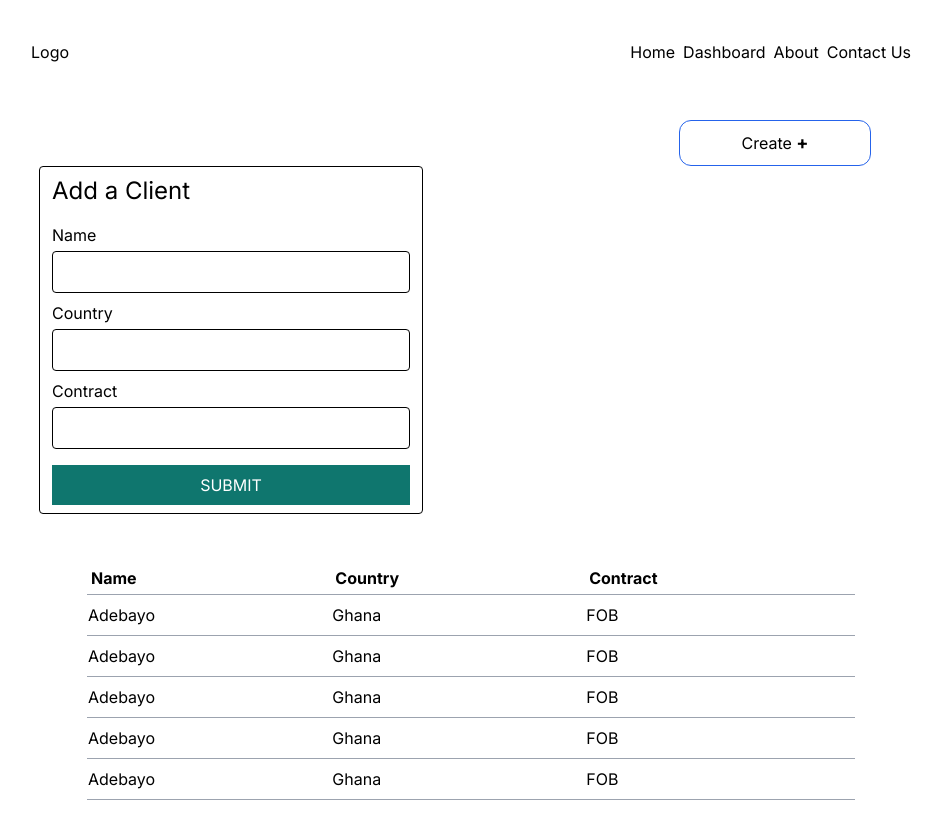
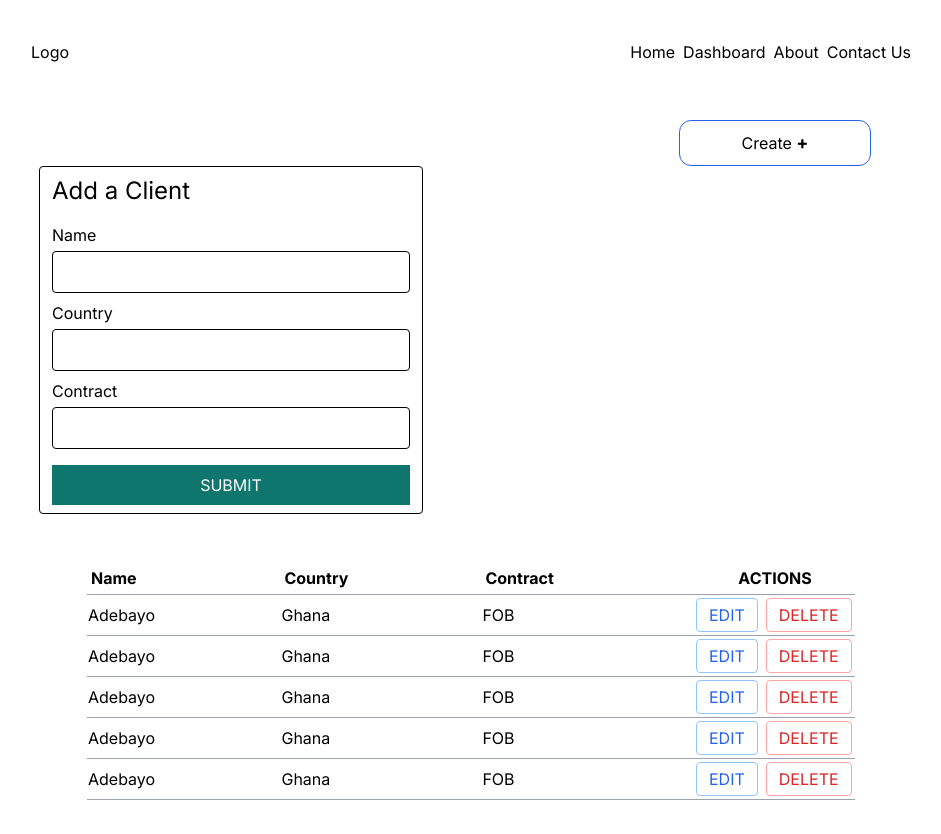
Before and after one commit to billykagwe/lisama, a Next.js app: page /client in a window 1280 px wide. Shown: the top 834 px of the page, without its empty margins (169-1110 px from the left). Built offline with nearby package versions, Linux system fonts and the light colour scheme.

Commit message:
added action buttons

```diff
--- a/app/client/page.tsx
+++ b/app/client/page.tsx
@@ -30,6 +30,7 @@ function page() {
                   <th className='text-left p-1'>Name</th>
                   <th className='text-left p-1'>Country</th>
                   <th className='text-left p-1'>Contract</th>
+                  <th className=' p-1 w-40  text-center'>ACTIONS</th>
                 </tr>
               </thead>
               <tbody>
@@ -37,26 +38,76 @@ function page() {
                   <td className='py-2'>Adebayo</td>
                   <td className='py-2'>Ghana</td>
                   <td className='py-2'>FOB</td>
+                  <td>
+                    <div className='flex gap-2'>
+                      <button className='px-3 py-1 border border-blue-300 text-blue-600 hover:bg-blue-600 hover:text-white rounded cursor-pointer'>
+                        EDIT
+                      </button>
+                      <button className='px-3 py-1 border border-red-300 text-red-600 hover:text-white hover:bg-red-600 rounded cursor-pointer'>
+                        DELETE
+                      </button>
+                    </div>
+                  </td>
                 </tr>
                 <tr className='border-gray-400 border-b'>
                   <td className='py-2'>Adebayo</td>
                   <td className='py-2'>Ghana</td>
                   <td className='py-2'>FOB</td>
+                  <td>
+                    <div className='flex gap-2'>
+                      <button className='px-3 py-1 border border-blue-300 text-blue-600 hover:bg-blue-600 hover:text-white rounded cursor-pointer'>
+                        EDIT
+                      </button>
+                      <button className='px-3 py-1 border border-red-300 text-red-600 hover:text-white hover:bg-red-600 rounded cursor-pointer'>
+                        DELETE
+                      </button>
+                    </div>
+                  </td>
                 </tr>
                 <tr className='border-gray-400 border-b'>
                   <td className='py-2'>Adebayo</td>
                   <td className='py-2'>Ghana</td>
                   <td className='py-2'>FOB</td>
+                  <td>
+                    <div className='flex gap-2'>
+                      <button className='px-3 py-1 border border-blue-300 text-blue-600 hover:bg-blue-600 hover:text-white rounded cursor-pointer'>
+                        EDIT
+                      </button>
+                      <button className='px-3 py-1 border border-red-300 text-red-600 hover:text-white hover:bg-red-600 rounded cursor-pointer'>
+                        DELETE
+                      </button>
+                    </div>
+                  </td>
                 </tr>
                 <tr className='border-gray-400 border-b'>
                   <td className='py-2'>Adebayo</td>
                   <td className='py-2'>Ghana</td>
                   <td className='py-2'>FOB</td>
+                  <td>
+                    <div className='flex gap-2'>
+                      <button className='px-3 py-1 border border-blue-300 text-blue-600 hover:bg-blue-600 hover:text-white rounded cursor-pointer'>
+                        EDIT
+                      </button>
+                      <button className='px-3 py-1 border border-red-300 text-red-600 hover:text-white hover:bg-red-600 rounded cursor-pointer'>
+                        DELETE
+                      </button>
+                    </div>
+                  </td>
                 </tr>
                 <tr className='border-gray-400 border-b'>
                   <td className='py-2'>Adebayo</td>
                   <td className='py-2'>Ghana</td>
                   <td className='py-2'>FOB</td>
+                  <td>
+                    <div className='flex gap-2'>
+                      <button className='px-3 py-1 border border-blue-300 text-blue-600 hover:bg-blue-600 hover:text-white rounded cursor-pointer'>
+                        EDIT
+                      </button>
+                      <button className='px-3 py-1 border border-red-300 text-red-600 hover:text-white hover:bg-red-600 rounded cursor-pointer'>
+                        DELETE
+                      </button>
+                    </div>
+                  </td>
                 </tr>
               </tbody>
             </table>
```
